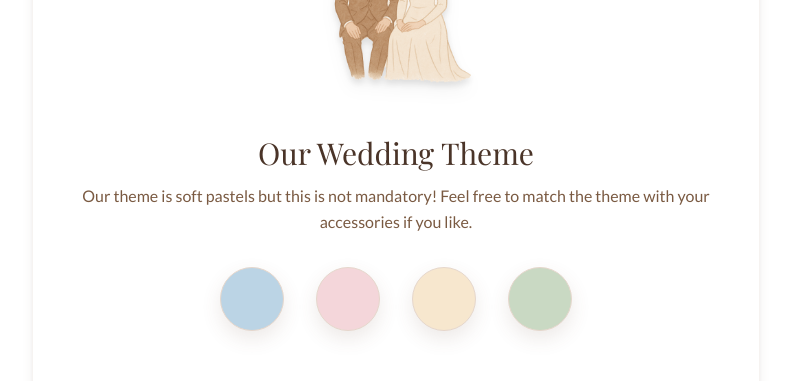
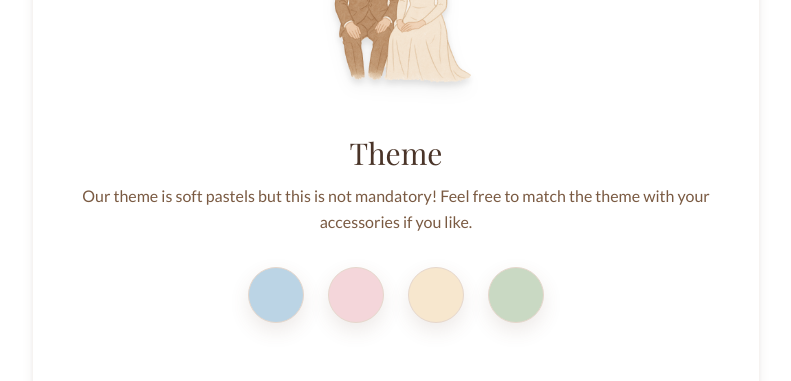
Before and after one commit to jekkiechan/tar-bam-wedding, a Next.js app: page / in a window 1280 px wide. Shown: the part 1120-1501 px from the top of the page, without its empty margins (244-1035 px from the left). Built offline with nearby package versions, Linux system fonts and the light colour scheme.

Commit message:
Adjust theme heading and circle sizing

```diff
--- a/components/Theme.tsx
+++ b/components/Theme.tsx
@@ -18,16 +18,16 @@ export default function ThemeSection() {
       viewport={{ once: true }}
       className="mt-12 text-center"
     >
-      <h2 className="font-playfair text-3xl text-deep-brown">Our Wedding Theme</h2>
+      <h2 className="font-playfair text-3xl text-deep-brown">Theme</h2>
       <p className="mt-3 text-base text-mid-brown leading-relaxed">
         Our theme is soft pastels but this is not mandatory! Feel free to match the theme with your
         accessories if you like.
       </p>
-      <div className="mt-8 flex flex-wrap items-center justify-center gap-8">
+      <div className="mt-8 flex flex-wrap items-center justify-center gap-6">
         {themeColors.map((color) => (
           <div
             key={color.hex}
-            className="h-16 w-16 rounded-full border border-light-brown shadow-sm"
+            className="h-14 w-14 rounded-full border border-light-brown shadow-sm"
             style={{ backgroundColor: color.hex, boxShadow: '0 8px 20px rgba(107, 78, 59, 0.12)' }}
             aria-label={`${color.name} (${color.hex})`}
           />
```
